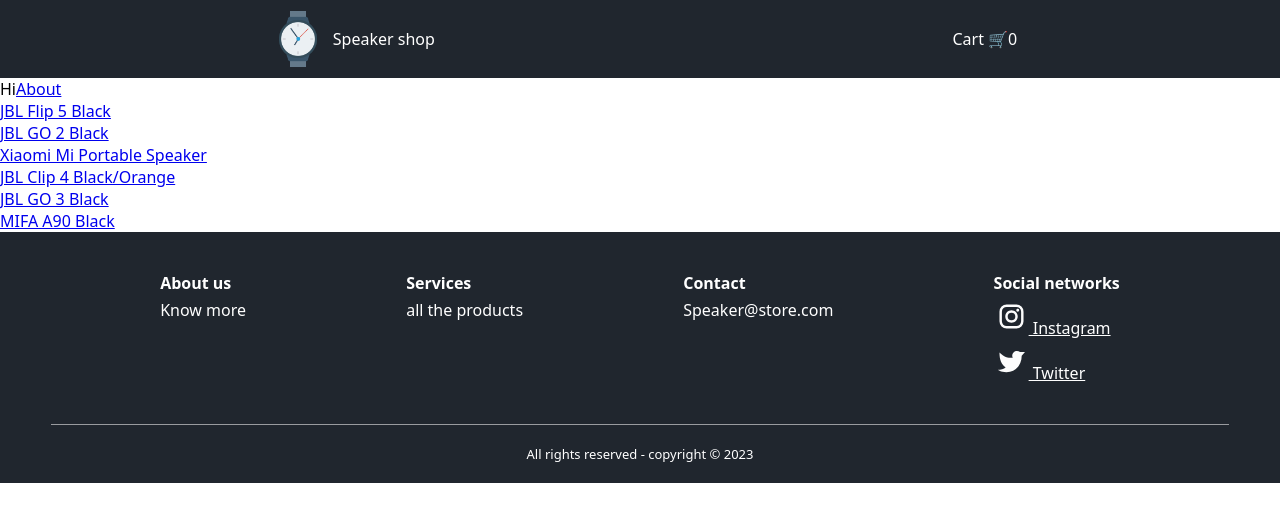
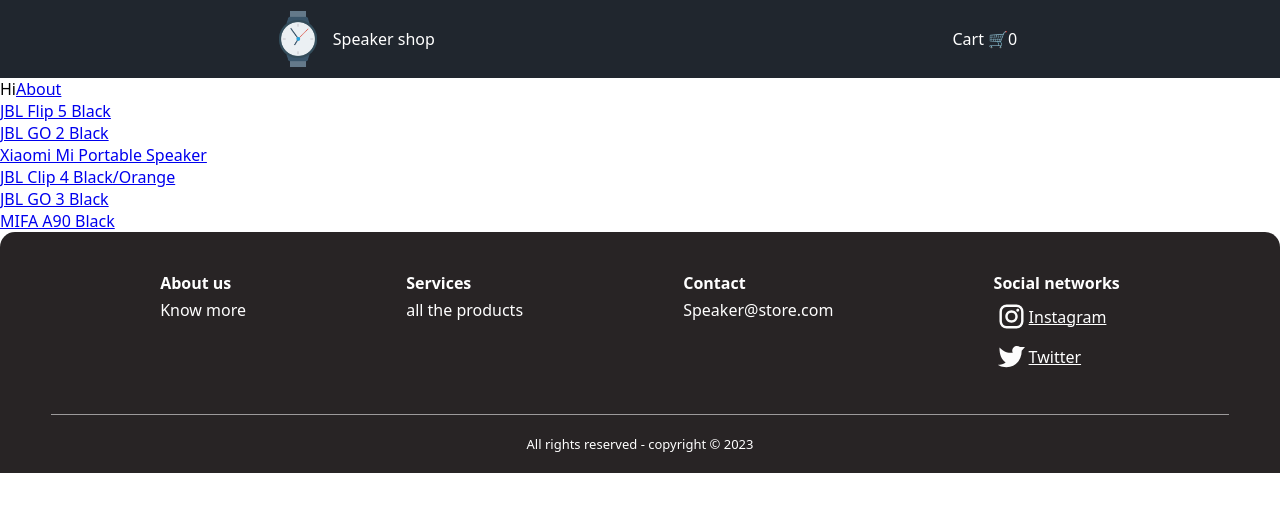
Before and after one commit to JoaquinDeLuca/store, a Next.js app: page / in a window 1280 px wide. Shown: the top 522 px of the page. Built offline with nearby package versions, Linux system fonts and the light colour scheme.

Commit message:
link flex contianer

```diff
--- a/styles/footer.module.css
+++ b/styles/footer.module.css
@@ -2,8 +2,9 @@
     display: flex;
     flex-direction: column;
     align-items: flex-start;
-    background-color: #20262E;
+    background-color: #282425;
     color: white;
+    border-radius: 15px 15px 0 0;
 }
 
 .info{
@@ -19,6 +20,9 @@
 
 .link{
     color: white;
+    display: flex;
+    align-items: center;
+    justify-content: flex-start;
 }
 
 .copyright{
```
